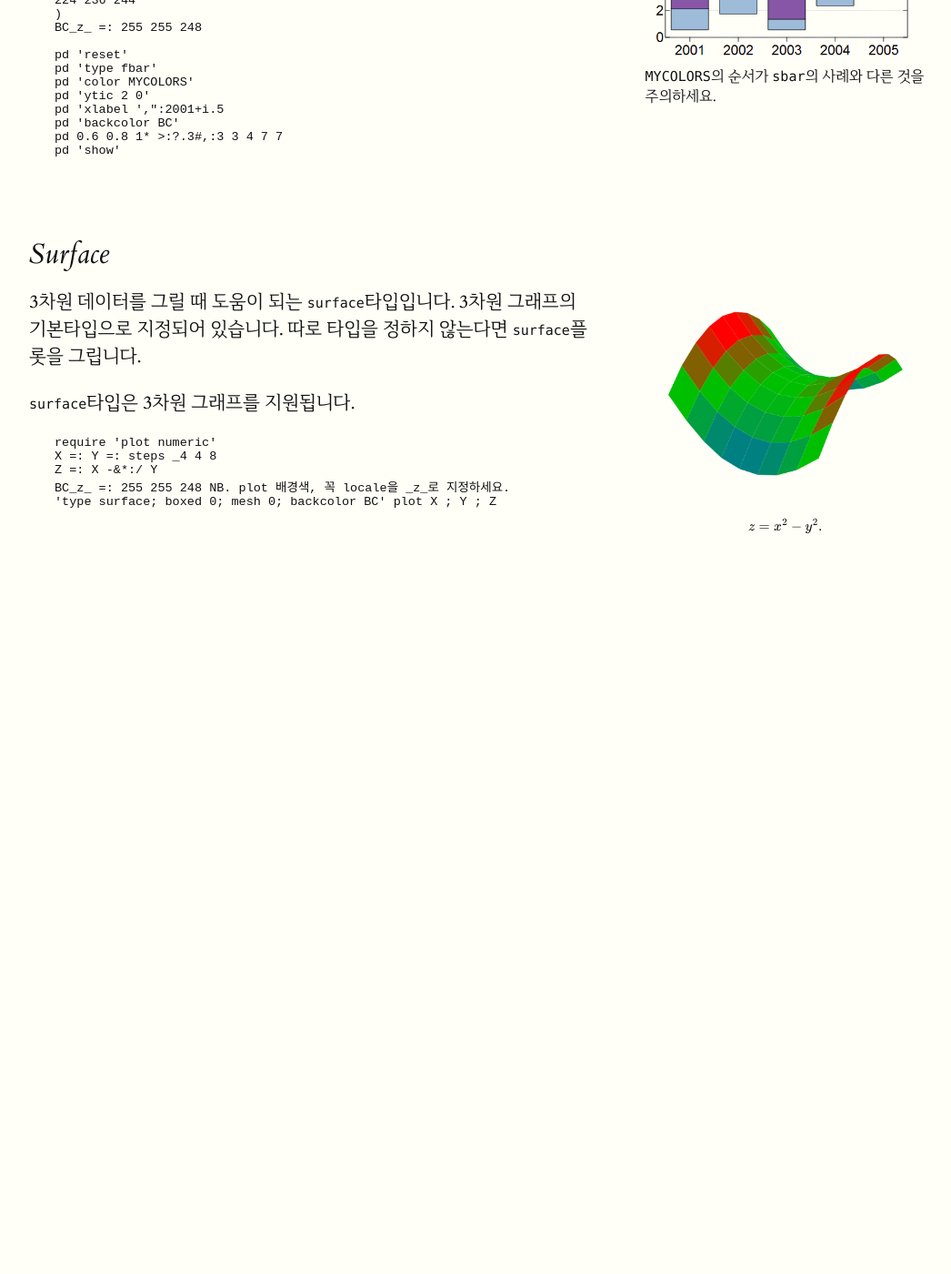
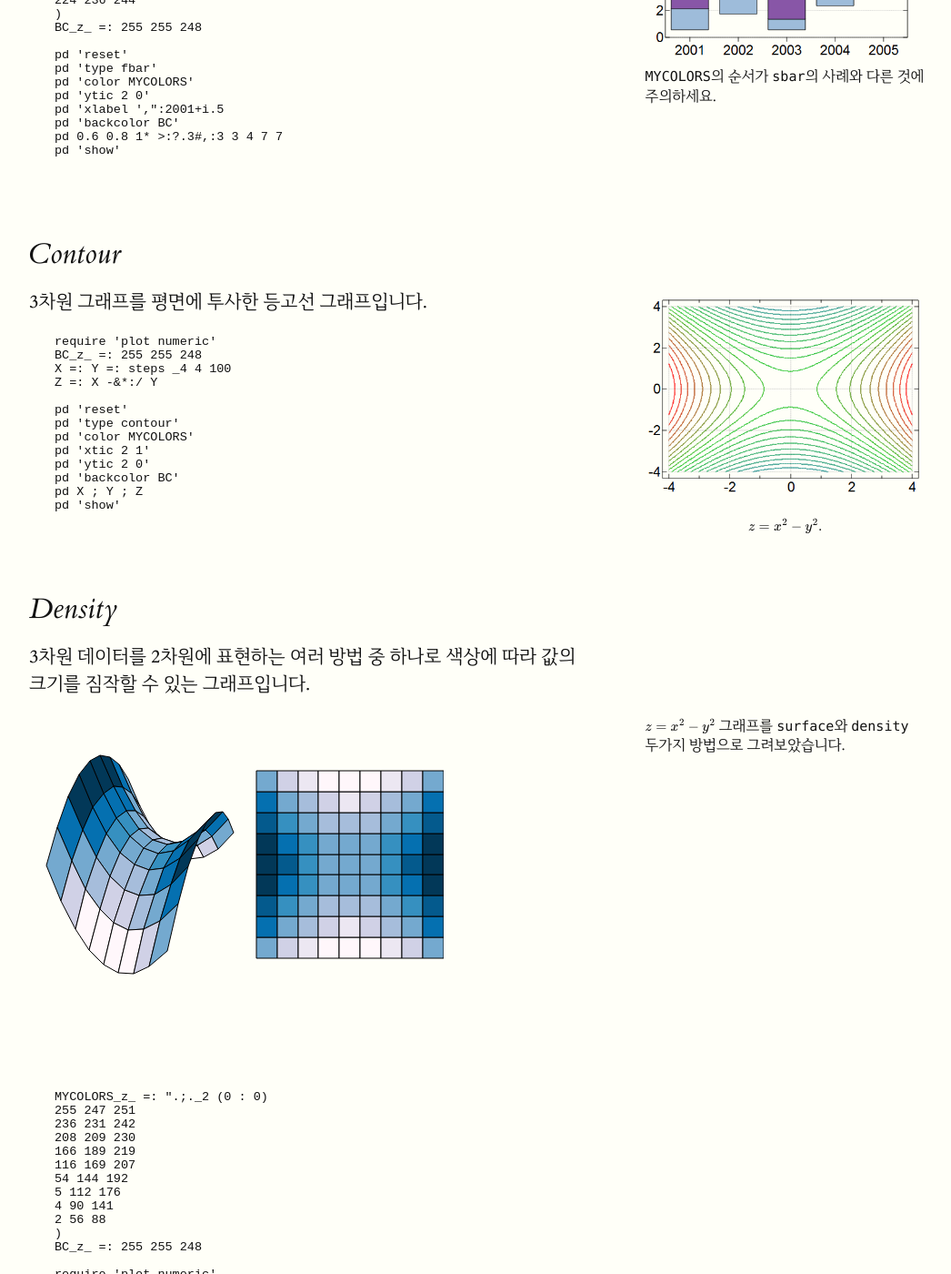
Before and after one commit to toolofthought/toolofthought.github.io, a Jekyll site: the page built from _posts/jlang/plot/2017-03-16-types.html, in a window 1280 px wide and 1400 px high, scrolled down 4964 px. Shown: the whole window at 91% size, without its empty margins (128-1174 px from the left). Built offline with Jekyll 4.4.1, drawn with Linux system fonts in a browser that asks for light colours; formulas are drawn with MathJax 3; before the commit the page ends 5649 px from its top, so only the background shows below that; some of the changed text lies outside the part shown.

Commit message:
contour, density 추가

```diff
--- a/_posts/jlang/plot/2017-03-16-types.html
+++ b/_posts/jlang/plot/2017-03-16-types.html
@@ -232,7 +232,7 @@ pd 'show'
 
 	</pre>
 	<h3>Floating Stacked Bar</h3>
-	<p><label for="bar-fbar-figure" class="margin-toggle">&#8853;</label><input type="checkbox" id="bar-fbar-figure" class="margin-toggle"/><span class="marginnote"><img src="{{site.baseurl}}/assets/img/jlang/plot/bar-fbar.png"  alt="Image of Floating Stacked Bar Plot"/><code>MYCOLORS</code>의 순서가 <code>sbar</code>의 사례와 다른 것을 주의하세요.</span><code>fbar</code>는 모든 점에서 <code>sbar</code>와 동일하지만 가장 아래 데이터 레이어가 투명으로 처리됩니다.</p>
+	<p><label for="bar-fbar-figure" class="margin-toggle">&#8853;</label><input type="checkbox" id="bar-fbar-figure" class="margin-toggle"/><span class="marginnote"><img src="{{site.baseurl}}/assets/img/jlang/plot/bar-fbar.png"  alt="Image of Floating Stacked Bar Plot"/><code>MYCOLORS</code>의 순서가 <code>sbar</code>의 사례와 다른 것에 주의하세요.</span><code>fbar</code>는 모든 점에서 <code>sbar</code>와 동일하지만 가장 아래 데이터 레이어가 투명으로 처리됩니다.</p>
 	<pre class="code">
 require 'plot'
 
@@ -255,10 +255,75 @@ pd 'show'
 </section>
 
 <section>
+	<h2>Contour</h2>
+	<p><label for="contour-figure" class="margin-toggle">&#8853;</label><input type="checkbox" id="contour-figure" class="margin-toggle"/><span class="marginnote"><img src="{{site.baseurl}}/assets/img/jlang/plot/contour.png"  alt="Image of Contour Plot"/>$$ z = x^2 - y^2. $$</span>3차원 그래프를 평면에 투사한 등고선 그래프입니다.</p>
+	<pre class="code">
+require 'plot numeric'
+BC_z_ =: 255 255 248
+X =: Y =: steps _4 4 100
+Z =: X -&*:/ Y
+
+pd 'reset'
+pd 'type contour'
+pd 'color MYCOLORS'
+pd 'xtic 2 1'
+pd 'ytic 2 0'
+pd 'backcolor BC'
+pd X ; Y ; Z
+pd 'show'
+	</pre>
+</section>
+
+<section>
+	<h2>Density</h2>
+	<p>3차원 데이터를 2차원에 표현하는 여러 방법 중 하나로 색상에 따라 값의 크기를 짐작할 수 있는 그래프입니다.</p>
+	<figure>
+        <label for="surface-density-figure" class="margin-toggle">&#8853;</label><input type="checkbox" id="surface-density-figure" class="margin-toggle"/><span class="marginnote">\( z = x^2 - y^2 \) 그래프를 <code>surface</code>와 <code>density</code> 두가지 방법으로 그려보았습니다.</span>
+        <img src="{{site.baseurl}}/assets/img/jlang/plot/surface-density.png" alt="Image of Surface and Density Plot"/>
+    </figure>
+	<pre class="code">
+MYCOLORS_z_ =: ".;._2 (0 : 0)
+255 247 251
+236 231 242
+208 209 230
+166 189 219
+116 169 207
+54 144 192
+5 112 176
+4 90 141
+2 56 88
+)
+BC_z_ =: 255 255 248
+
+require 'plot numeric'
+X =: steps _4 4 8
+dat =: (; (; -&*:/~)) X
+
+pd 'reset'
+
+pd 'new 30 200 480 900'
+pd 'type surface'
+pd 'color MYCOLORS'
+pd 'backcolor BC'
+pd 'noaxes'
+pd dat
+pd 'new 510 200 960 900'
+pd 'type density'
+pd 'color MYCOLORS'
+pd 'backcolor BC'
+pd 'noaxes'
+pd 'aspect 1'
+pd dat
+pd 'show'
+	</pre>
+</section>
+
+<section>
 	<h2>Surface</h2>
 	<p><label for="surface-figure" class="margin-toggle">&#8853;</label><input type="checkbox" id="surface-figure" class="margin-toggle"/><span class="marginnote"><img src="{{site.baseurl}}/assets/img/jlang/plot/surface.png"  alt="Image of Surface Plot"/>$$ z = x^2 - y^2. $$</span>3차원 데이터를 그릴 때 도움이 되는 <code>surface</code>타입입니다. 3차원 그래프의 기본타입으로 지정되어 있습니다. 따로 타입을 정하지 않는다면 <code>surface</code>플롯을 그립니다.</p>
 
 	<p><code>surface</code>타입은 3차원 그래프를 지원됩니다.</p>
+
 
 	<pre class="code">
 require 'plot numeric'
```
Also changed, not shown: assets/img/jlang/plot/contour.png (added), assets/img/jlang/plot/surface-density.png (added).
